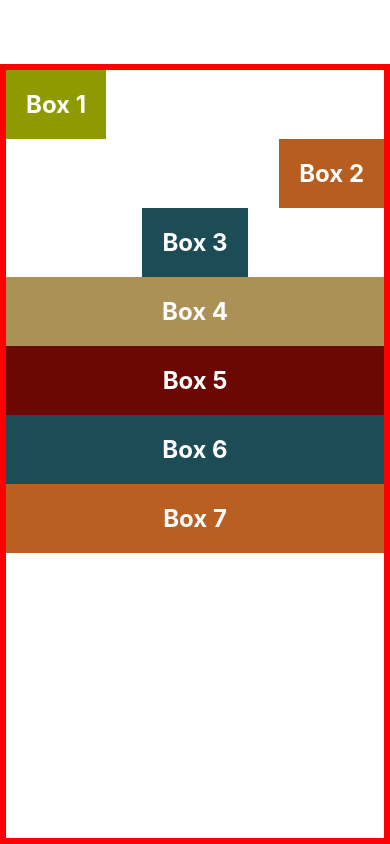
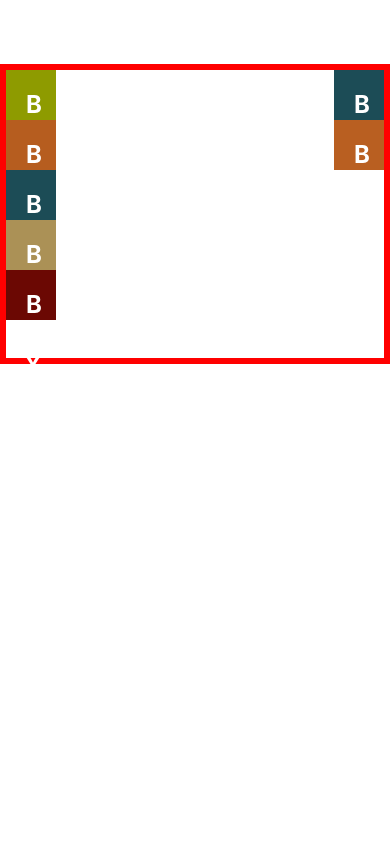
Before and after one commit to Marvellous890/my-react-native, a React Native app: screen / in a window 390 px wide. Built offline with nearby package versions, Linux system fonts and the light colour scheme.

Commit message:
align content

```diff
--- a/App.js
+++ b/App.js
@@ -5,10 +5,10 @@
 
   return (
     <View style={styles.container}>
-      <Box style={{backgroundColor: "#8e9b00", alignSelf: "flex-start"}}>Box 1</Box>
-      <Box style={{backgroundColor: "#b65d1f", alignSelf: "flex-end"}}>Box 2</Box>
-      <Box style={{backgroundColor: "#1c4c56", alignSelf: "center"}}>Box 3</Box>
-      <Box style={{backgroundColor: "#ab9156", alignSelf: "stretch"}}>Box 4</Box>
+      <Box style={{backgroundColor: "#8e9b00",}}>Box 1</Box>
+      <Box style={{backgroundColor: "#b65d1f",}}>Box 2</Box>
+      <Box style={{backgroundColor: "#1c4c56",}}>Box 3</Box>
+      <Box style={{backgroundColor: "#ab9156",}}>Box 4</Box>
       <Box style={{backgroundColor: "#6b0803"}}>Box 5</Box>
       <Box style={{backgroundColor: "#1c4c56"}}>Box 6</Box>
       <Box style={{backgroundColor: "#b95f21"}}>Box 7</Box>
@@ -18,7 +18,10 @@
 
 export const styles = StyleSheet.create({
   container: {
-    flex: 1,
+    // flex: 1,
+    height: 300,
+    flexWrap: "wrap",
+    alignContent: "space-between",
     marginTop: 64,
     borderWidth: 6,
     borderColor: "red"
--- a/components/Box.js
+++ b/components/Box.js
@@ -11,7 +11,9 @@
 const styles = StyleSheet.create({
   box: {
     backgroundColor: "#fff",
-    padding: 20
+    padding: 20,
+    width: 50,
+    height: 50,
   },
   text: {
     fontSize: 24,
```
